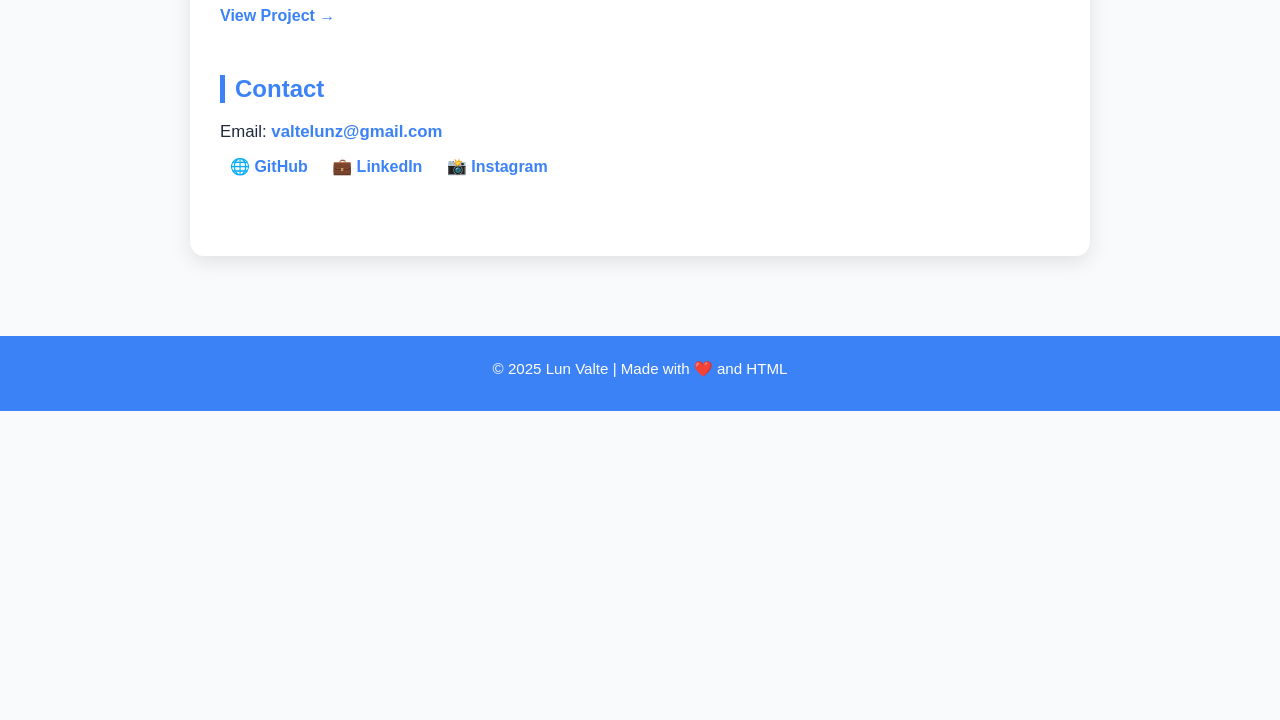
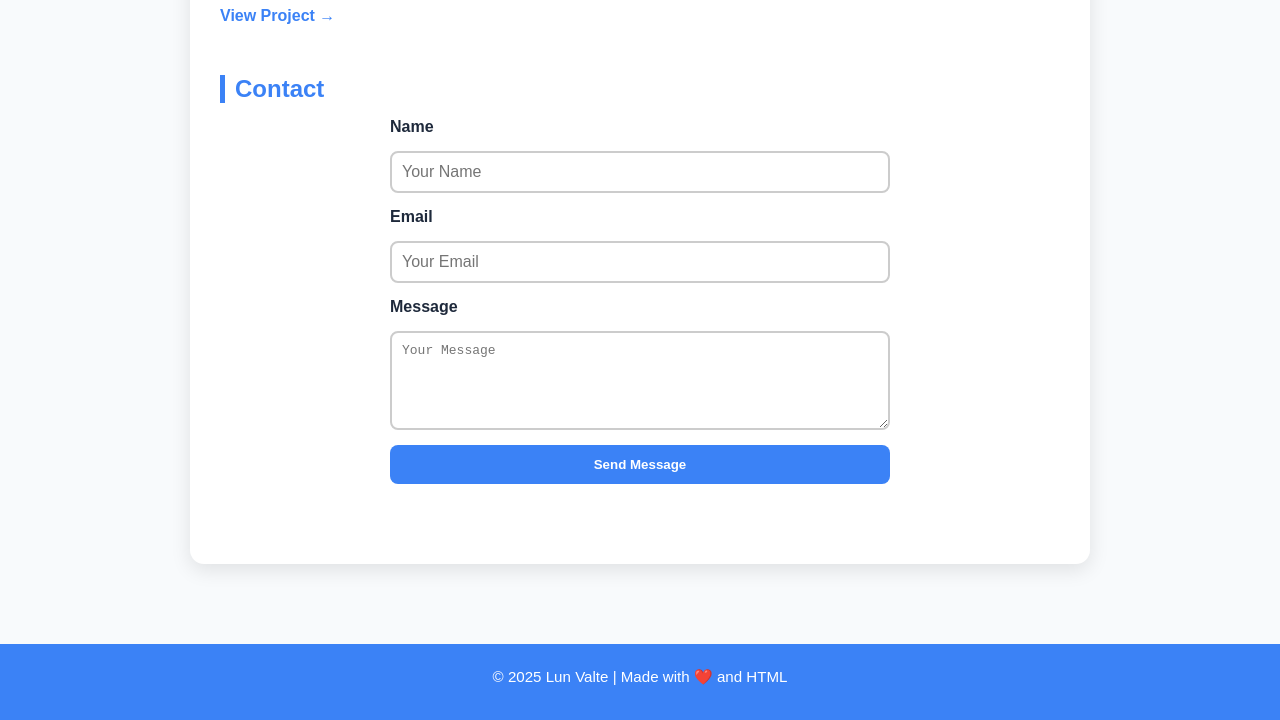
Before and after one commit to Lunvalte/Lunvalte.github.io, a plain HTML site: page index.html in a window 1280 px wide. Shown: the part 1818-2538 px from the top of the page. Before the commit the page ends 2229 px from the top, so only its background shows below. Drawn offline with Linux system fonts and the light colour scheme.

Commit message:
Update index.html

```diff
--- a/index.html
+++ b/index.html
@@ -4,7 +4,50 @@
   <meta charset="UTF-8" />
   <meta name="viewport" content="width=device-width, initial-scale=1.0" />
   <title>Lun Valte | Personal Website</title>
-  <style>
+  <style>/* ---------- CONTACT FORM ---------- */
+.contact-form {
+  display: flex;
+  flex-direction: column;
+  gap: 15px;
+  max-width: 500px;
+  margin: 0 auto;
+}
+
+.contact-form label {
+  font-weight: 600;
+}
+
+.contact-form input,
+.contact-form textarea {
+  padding: 10px;
+  border: 2px solid #ccc;
+  border-radius: 8px;
+  font-size: 1em;
+  width: 100%;
+  transition: border-color 0.3s;
+}
+
+.contact-form input:focus,
+.contact-form textarea:focus {
+  border-color: var(--primary);
+  outline: none;
+}
+
+.contact-form button {
+  padding: 12px;
+  background: var(--primary);
+  color: white;
+  border: none;
+  border-radius: 8px;
+  cursor: pointer;
+  font-weight: 600;
+  transition: background 0.3s;
+}
+
+.contact-form button:hover {
+  background: #2563eb;
+}
+
     :root {
       --bg-color: #f8fafc;
       --text-color: #1e293b;
@@ -331,13 +374,22 @@ html {
     </div>
   </div>
 </section>
-   <section id="contact">
+<section id="contact">
   <h2>Contact</h2>
-  <p>Email: <a href="mailto:valtelunz@gmail.com">valtelunz@gmail.com</a></p>
-  <div class="social-links">
-    <a href="https://github.com/lunvalte" target="_blank">🌐 GitHub</a>
-    <a href="https://www.linkedin.com/" target="_blank">💼 LinkedIn</a>
-    <a href="https://www.instagram.com/" target="_blank">📸 Instagram</a>
+  <form action="https://formspree.io/f/mayvlkgb" method="POST" class="contact-form">
+    <label for="name">Name</label>
+    <input type="text" id="name" name="name" placeholder="Your Name" required>
+
+    <label for="email">Email</label>
+    <input type="email" id="email" name="email" placeholder="Your Email" required>
+
+    <label for="message">Message</label>
+    <textarea id="message" name="message" placeholder="Your Message" rows="5" required></textarea>
+
+    <button type="submit">Send Message</button>
+  </form>
+</section>
+
   </div>
 </section>
 
```
